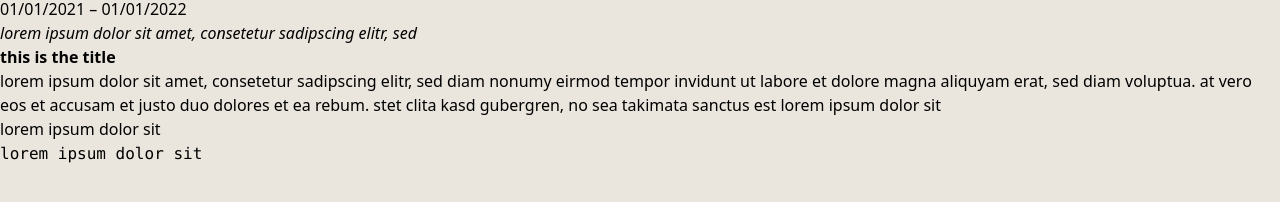
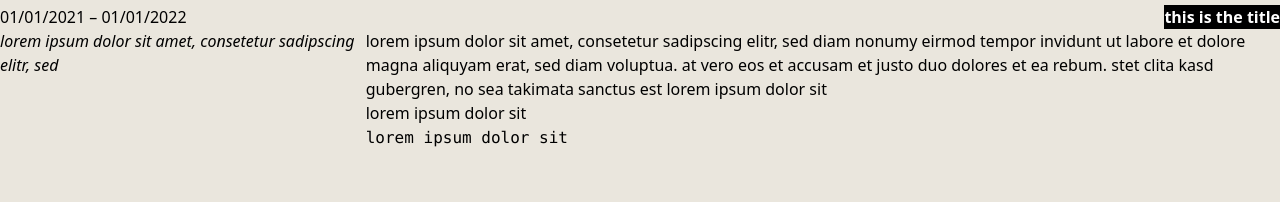
Before and after one commit to kamalsacranie/cv-gatsby, a Gatsby site: page / in a window 1280 px wide. Shown: the part 136-338 px from the top of the page. Built offline with nearby package versions, Linux system fonts and the light colour scheme; Gatsby itself is replaced by a stand-in of ours.

Commit message:
Set basis for cv entry

```diff
--- a/src/components/CVEntryComponent/CVEntryComponent.tsx
+++ b/src/components/CVEntryComponent/CVEntryComponent.tsx
@@ -1,19 +1,28 @@
 import React from "react";
-import Markdown from "./MarkdownComponent";
+import Markdown from "../MarkdownComponent";
 
 // Can make this better by generating the number of divs present in the data to create columns
+/* ${Object.values(entry).length} */
 const CVEntry = ({ entry }) => {
     return (
-        <div>
-            <div>
-                {Object.values(entry.brief).map((value) => {
-                    return <Markdown source={value} />;
-                })}
+        <div className="grid grid-cols-7 py-2">
+            <div className="col-span-2">
+                <Markdown source={entry.brief.date} />
+                <Markdown source={entry.brief.description} />
             </div>
-            <div>
-                {Object.values(entry.main).map((value) => {
-                    return <Markdown source={value} />;
-                })}
+            <div className="col-span-5">
+                {/* {Object.values(entry.main).map((value) => { */}
+                {/*     return <Markdown source={value} />; */}
+                {/* })} */}
+                <div className="flex flex-row place-content-end">
+                    <Markdown
+                        className="bg-black text-white right-0"
+                        source={entry.main.title}
+                    />
+                </div>
+                <Markdown source={entry.main.body} />
+                <Markdown source={entry.main.place} />
+                <Markdown source={entry.main.skills} />
             </div>
         </div>
     );
--- a/src/components/CVEntryComponent/MarkdownComponent.tsx
+++ /dev/null
@@ -1,15 +0,0 @@
-import React from "react";
-import ReactMarkdown from "react-markdown";
-import gfm from "remark-gfm";
-import rehypeRaw from "rehype-raw";
-
-const Markdown = ({ source }) => {
-    return (
-        <ReactMarkdown
-            remarkPlugins={[gfm]}
-      /* rehypePlugins={[rehypeRaw]} */ children={source}
-        />
-    );
-};
-
-export default Markdown;
```
